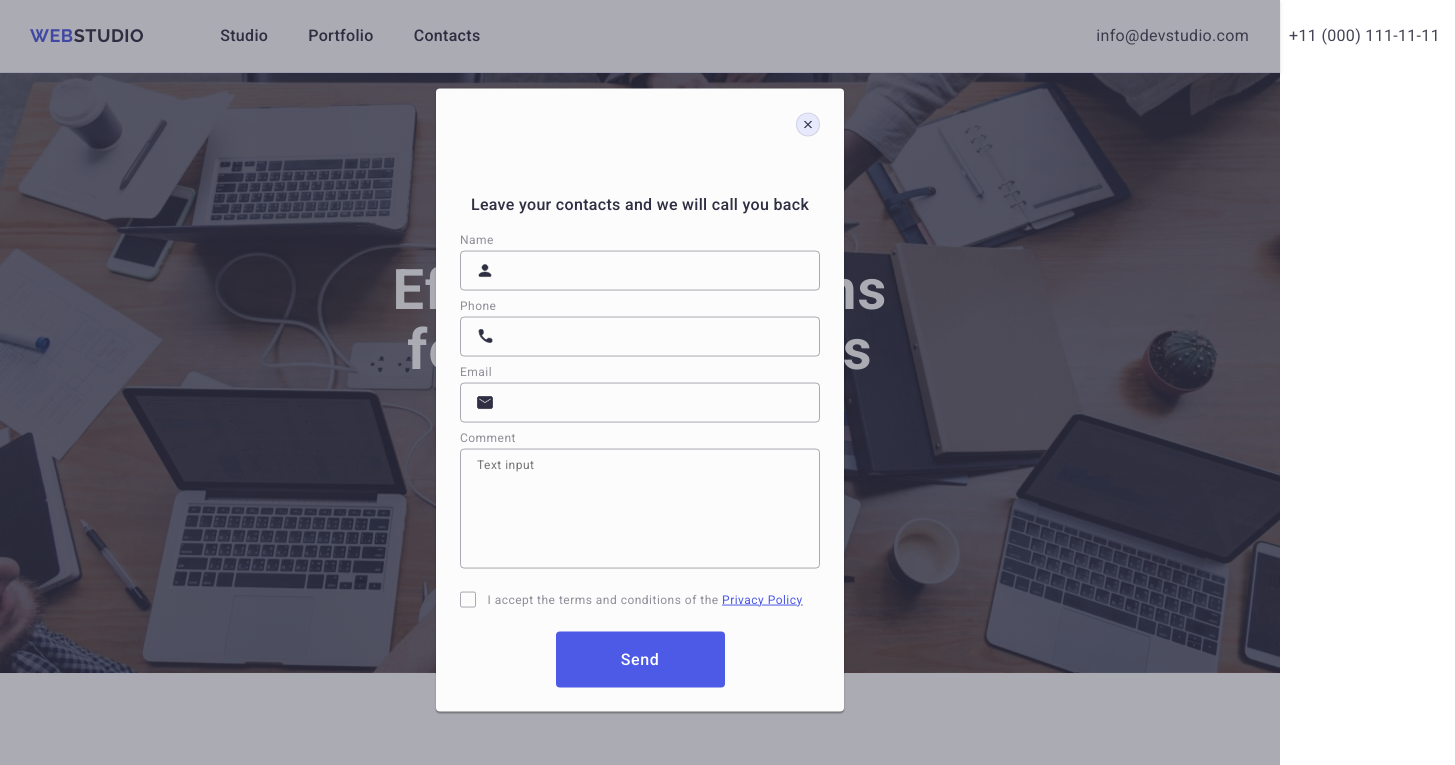
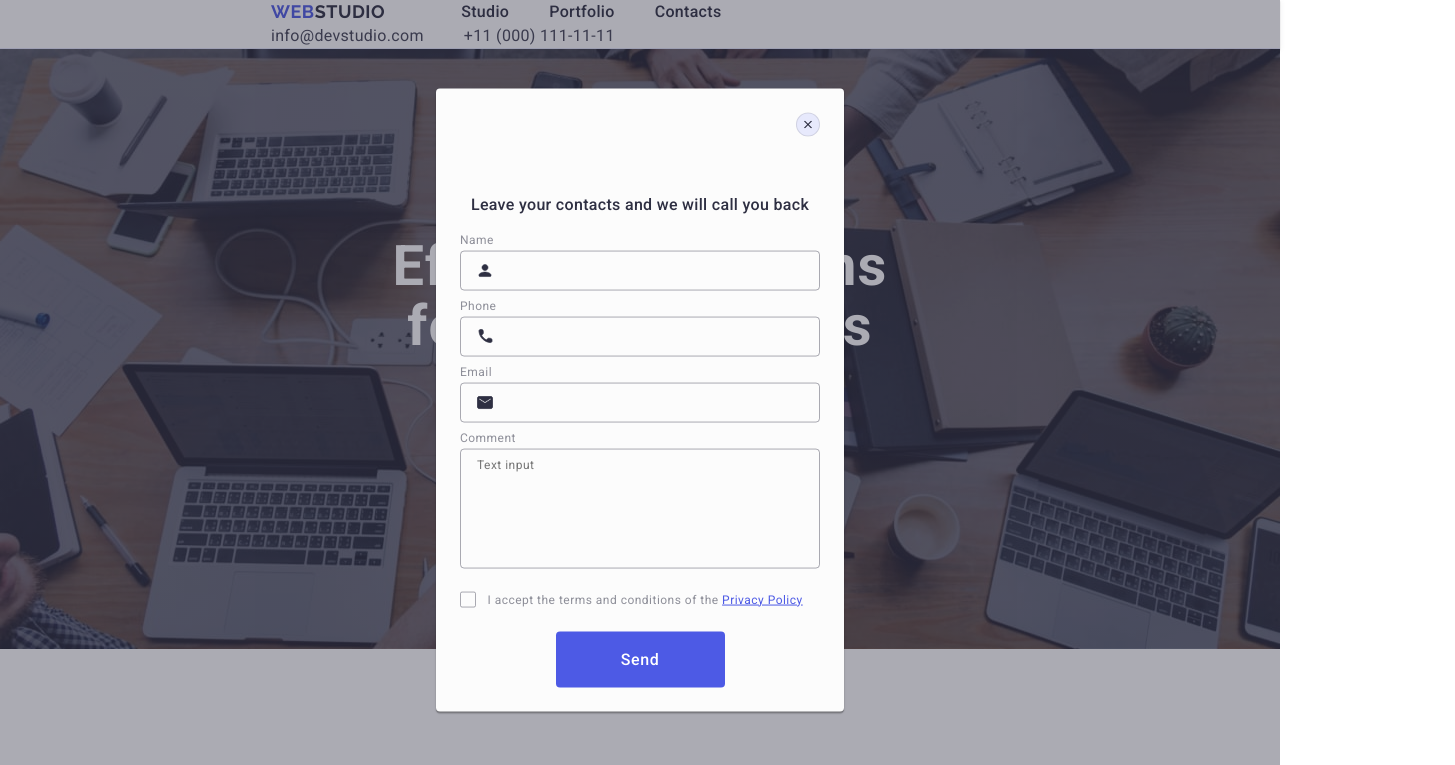
Before and after one commit to ACF136AAV/goit-markup-hw-06, a plain HTML site: page index.html in a window 1280 px wide. Shown: the top 765 px of the page, 1455 px wide, since content can reach past the window. Drawn offline with nearby package versions, Linux system fonts and the light colour scheme.

Commit message:
Update style.css

```diff
--- a/css/style.css
+++ b/css/style.css
@@ -1,7 +1,7 @@
-*,
-*::before,
-*::after{
-    box-sizing: border-box;
+body {
+    background-color: #ffffff;
+    font-family: 'Roboto', 'Raleway', sans-serif;
+    color: #434455;
 }
 
 h1,
@@ -10,49 +10,73 @@ h3,
 h4,
 h5,
 h6,
-p{
-    margin: 0;
+p {
+    margin-top: 0;
+    margin-bottom: 0;
 }
 
 a {
+    color: currentColor;
     text-decoration: none;
 }
 
-body{
-    font-family: "Roboto", sans-serif;
-    color: #434455;
-    background-color: #FFFFFF;
+ul {
+    list-style-type: none;
+    margin: 0;
+    padding: 0;
 }
 
-ul{
-    margin: 0;
-    padding: 0;
-    list-style-type: none;
+img {
+    display: block;
+    max-width: 100%;
+    height: auto;
 }
 
-img{
-    display: block
+section {
+    padding-top: 96px;
+    padding-bottom: 96px;
+}
+
+@media only screen and (min-width: 1158px) {
+    section {
+        padding-top: 120px;
+        padding-bottom: 120px;
+    }
+}
+
+button {
+    font-family: inherit;
+    color: currentColor;
+}
+
+input {
+    font-family: inherit;
+    align-items: center;
 }
 
 .container {
-    padding-left: 0;
-    padding-right: 0;
-    padding: 0 15px;
-    width: 1158px;
-    margin: 0 auto;
+    /* Phone */
+    max-width: 320px;
+    padding-left: 16px;
+    padding-right: 16px;
+    margin-left: auto;
+    margin-right: auto;
 }
 
-.logo {
-    font-family: "Raleway", sans-serif;
-    color: #4D5AE5;
-    font-weight: 700;
-    font-size: 18px;
-    line-height: 1.17;
-    letter-spacing: 0.03em;
-    text-transform: uppercase;
-    margin-right: 76px;
-    display: inline-block;
-    margin-bottom: 16px;
+@media only screen and (min-width: 768px) {
+    /* Tablet */
+    .container {
+        max-width: 768px;
+        padding-left: 15px;
+        padding-right: 15px;
+    }
+}
+
+@media only screen and (min-width: 1440px) {
+    /* Desktop */
+    .container {
+        max-width: 1158px;
+    }
 }
 
 .visually-hidden {
@@ -80,29 +104,21 @@ img{
 /* Header */
 
 .header {
-    border-bottom: 1px solid #e7e9fc;
-    padding: 0 15px 0 15px;
-    margin-left: 0;
-    margin-right: 0;
-    display: flex;
-    box-shadow: 0px 2px 1px rgba(46, 47, 66, 0.08),
-        0px 1px 1px rgba(46, 47, 66, 0.16),
-        0px 1px 6px rgba(46, 47, 66, 0.08);
+background-color: #fff;
+border-bottom: 1px solid var(--CORNFLOWER, #e7e9fc);
+box-shadow: 0px 1px 6px 0px rgba(46, 47, 66, 0.08),
+            0px 1px 1px 0px rgba(46, 47, 66, 0.16),
+            0px 2px 1px 0px rgba(46, 47, 66, 0.08);
 }
 
-.container-header {
+.header-container {
     display: flex;
-    margin: 0 auto;
-    width: 1440px;
-    height: 72px;
-    justify-content: center;
-    align-items: center;
-    flex-shrink: 0;
-    max-height: 72px;
+    justify-content: space-between;
 }
 
 .nav-head {
     display: flex;
+    flex-direction: row;
     align-items: center;
 }
 
@@ -476,6 +492,19 @@ li:hover p{
     flex-direction: column;
     max-width: 264px;
     margin-right: 120px;
+}
+
+.logo {
+    font-family: "Raleway", sans-serif;
+    color: #4D5AE5;
+    font-weight: 700;
+    font-size: 18px;
+    line-height: 1.17;
+    letter-spacing: 0.03em;
+    text-transform: uppercase;
+    margin-right: 76px;
+    display: inline-block;
+    margin-bottom: 16px;
 }
 
 .footer-logo {
```
